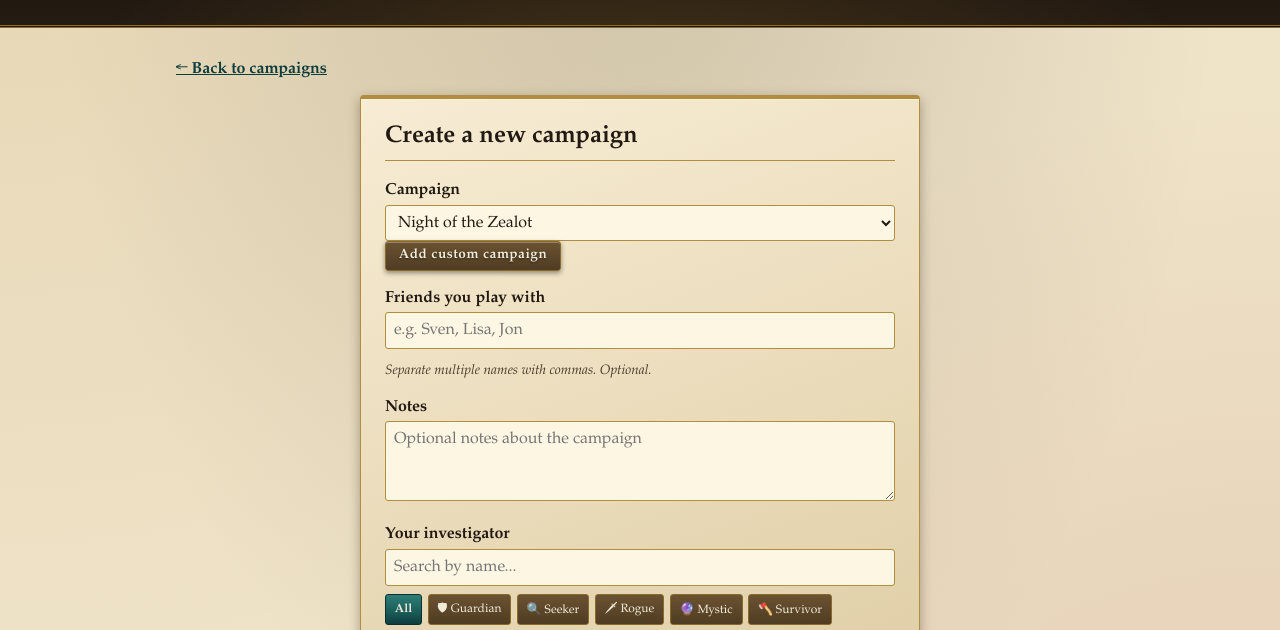
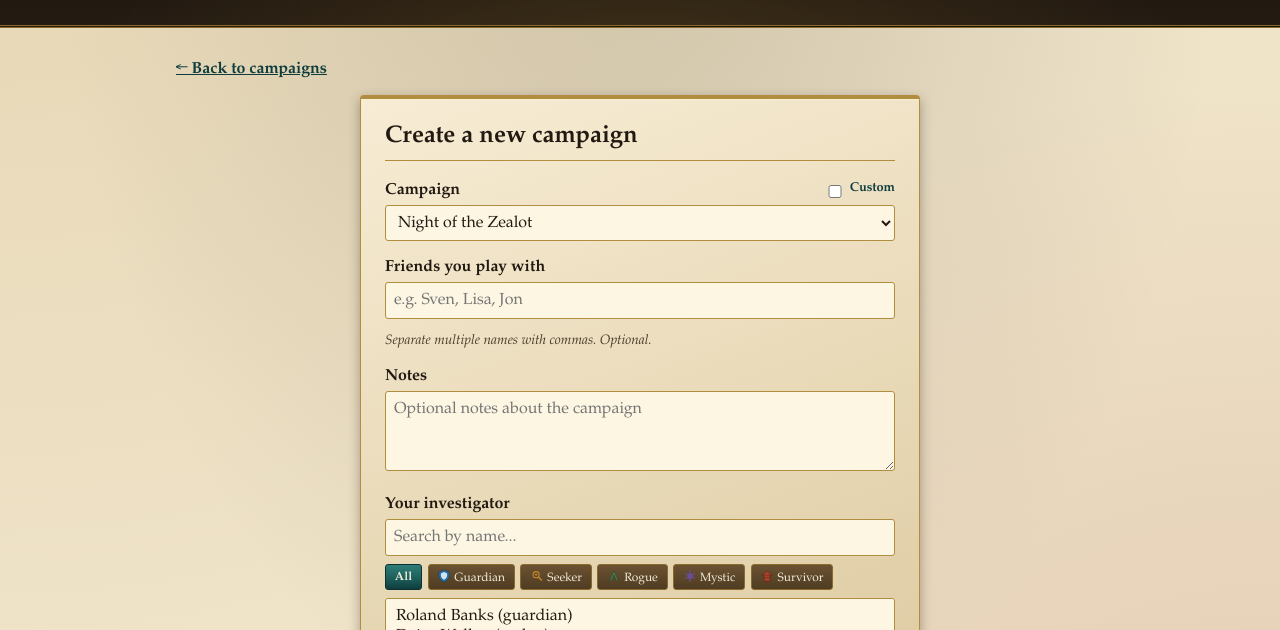
Before and after one commit to Hedstrommen/arkham-horror-lcg-xp-tracker, a website: page docs/index.html in a window 1280 px wide. Both pictures are taken after a click on the link "Create new campaign". Shown: the part 153-783 px from the top of the page. Drawn offline with Linux system fonts and the light colour scheme.

Commit message:
feat: replace emoji class symbols with svg icons and add custom-campaign checkbox
Co-authored-by: Hedstrommen <Hedstrommen@users.noreply.github.com>

```diff
--- a/docs/app.js
+++ b/docs/app.js
@@ -1,13 +1,6 @@
 const STORAGE_KEY = "arkham-xp-tracker.campaigns";
 const EXPORT_FILE_NAME = "arkham-xp-tracker-data.json";
-const FACTION_SYMBOLS = {
-  guardian: "🛡",
-  seeker: "🔍",
-  rogue: "🗡",
-  mystic: "🔮",
-  survivor: "🪓",
-  neutral: "◯",
-};
+
 
 let campaigns = [];
 let arkhamCatalog = { campaigns: [], investigators: [] };
@@ -88,7 +81,7 @@ function showOverview() {
 }
 
 function renderCampaignCard(campaign) {
-  const factionSymbol = FACTION_SYMBOLS[campaign.investigatorFaction] ?? FACTION_SYMBOLS.neutral;
+  const factionSymbol = renderClassIcon(campaign.investigatorFaction);
   return `
     <li class="campaign-card ${campaign.isActive ? "" : "inactive"}" data-campaign-id="${escapeHtml(campaign.id)}">
       <div class="title-row">
@@ -153,9 +146,14 @@ function showCreateCampaign() {
     <form class="form-card" id="create-campaign-form">
       <h2>Create a new campaign</h2>
       <div class="form-field">
-        <label for="campaignName">Campaign</label>
+        <label for="campaignName">Campaign
+          <span class="custom-campaign-toggle">
+            <input type="checkbox" id="custom-campaign-checkbox">
+            <label for="custom-campaign-checkbox" class="custom-campaign-label">Custom</label>
+          </span>
+        </label>
         <select id="campaignName" required>${campaignOptions}</select>
-        <button type="button" class="arkham-button subtle" id="add-custom-campaign-button">Add custom campaign</button>
+        <input type="text" id="customCampaignName" class="hidden" maxlength="120" placeholder="Write your own campaign name">
       </div>
       <div class="form-field hidden" id="custom-campaign-field">
         <label for="customCampaignName">Custom campaign name</label>
@@ -175,7 +173,7 @@ function showCreateCampaign() {
         <input type="text" id="investigator-search" placeholder="Search by name..." autocomplete="off">
         <div class="faction-filter" id="faction-filter">
           ${["all", "guardian", "seeker", "rogue", "mystic", "survivor"]
-            .map((faction) => `<button type="button" class="faction-filter-button ${faction === "all" ? "selected" : ""}" data-faction="${faction}">${faction === "all" ? "All" : FACTION_SYMBOLS[faction] + " " + faction}</button>`)
+            .map((faction) => `<button type="button" class="faction-filter-button ${faction === "all" ? "selected" : ""}" data-faction="${faction}">${faction === "all" ? "All" : renderClassIcon(faction) + " " + faction}</button>`)
             .join("")}
         </div>
         <select id="investigatorId" required size="6"></select>
@@ -193,12 +191,18 @@ function showCreateCampaign() {
     event.preventDefault();
     handleCreateCampaign();
   });
-  document.getElementById("add-custom-campaign-button").addEventListener("click", () => {
-    const selectElement = document.getElementById("campaignName");
-    const customField = document.getElementById("custom-campaign-field");
-    selectElement.classList.add("hidden");
-    customField.classList.remove("hidden");
-    document.getElementById("add-custom-campaign-button").classList.add("hidden");
+  document.getElementById("custom-campaign-checkbox").addEventListener("change", (event) => {
+    const isCustom = event.target.checked;
+    document.getElementById("campaignName").classList.toggle("hidden", isCustom);
+    document.getElementById("customCampaignName").classList.toggle("hidden", !isCustom);
+    if (isCustom) {
+      document.getElementById("campaignName").removeAttribute("required");
+      document.getElementById("customCampaignName").setAttribute("required", "required");
+      document.getElementById("customCampaignName").focus();
+    } else {
+      document.getElementById("customCampaignName").removeAttribute("required");
+      document.getElementById("campaignName").setAttribute("required", "required");
+    }
   });
 
   const searchInputElement = document.getElementById("investigator-search");
@@ -228,14 +232,13 @@ function renderInvestigatorOptions() {
   investigatorSelect.innerHTML = matchingInvestigators
     .map((investigator) =>
       `<option value="${escapeHtml(investigator.investigatorId)}">
-        ${FACTION_SYMBOLS[investigator.factionName] ?? ""} ${escapeHtml(investigator.investigatorName)} (${escapeHtml(investigator.factionName)})
+        ${escapeHtml(investigator.investigatorName)} (${escapeHtml(investigator.factionName)})
       </option>`)
     .join("");
 }
 
 function handleCreateCampaign() {
-  const customField = document.getElementById("custom-campaign-field");
-  const isCustomCampaign = !customField.classList.contains("hidden");
+  const isCustomCampaign = document.getElementById("custom-campaign-checkbox").checked;
   const campaignName = isCustomCampaign
     ? document.getElementById("customCampaignName").value
     : document.getElementById("campaignName").value;
@@ -293,7 +296,7 @@ function showGainExperience() {
     <div class="campaign-context">
       <span>${escapeHtml(campaign.campaignName)}</span>
       <span class="faction-icon ${escapeHtml(campaign.investigatorFaction)}">
-        <span class="faction-symbol">${FACTION_SYMBOLS[campaign.investigatorFaction] ?? FACTION_SYMBOLS.neutral}</span>
+        <span class="faction-symbol">${renderClassIcon(campaign.investigatorFaction)}</span>
         ${escapeHtml(campaign.investigatorFaction)}
       </span>
       <span>${escapeHtml(campaign.investigatorName)}</span>
--- /dev/null
+++ b/docs/class-icons.js
@@ -0,0 +1,18 @@
+const CLASS_ICONS = {
+  guardian:
+    '<svg class="class-icon" viewBox="0 0 32 32" aria-label="guardian"><path d="M16 2 L28 7 V15 C28 22 22.5 27.5 16 30 C9.5 27.5 4 22 4 15 V7 Z" fill="#2c6e9e" stroke="#173d5c" stroke-width="1.5"/><path d="M16 7 L23 10 V15 C23 19.5 20 23 16 24.7 C12 23 9 19.5 9 15 V10 Z" fill="#cfe3f2"/></svg>',
+  seeker:
+    '<svg class="class-icon" viewBox="0 0 32 32" aria-label="seeker"><circle cx="14" cy="13" r="7" fill="none" stroke="#c8842c" stroke-width="2.5"/><path d="M19.2 18.2 L26 25" stroke="#c8842c" stroke-width="3.5" stroke-linecap="round"/><path d="M11 13 H17 M14 10 V16" stroke="#c8842c" stroke-width="2"/></svg>',
+  rogue:
+    '<svg class="class-icon" viewBox="0 0 32 32" aria-label="rogue"><path d="M6 26 L16 4 L26 26 L21 26 L16 14 L11 26 Z" fill="#4f7a4f" stroke="#2f4a2f" stroke-width="1.5"/></svg>',
+  mystic:
+    '<svg class="class-icon" viewBox="0 0 32 32" aria-label="mystic"><circle cx="16" cy="16" r="6" fill="#6b4d9e"/><path d="M16 3 L18.5 12 L27 10 L20 16 L27 22 L18.5 20 L16 29 L13.5 20 L5 22 L12 16 L5 10 L13.5 12 Z" fill="none" stroke="#6b4d9e" stroke-width="1.6"/></svg>',
+  survivor:
+    '<svg class="class-icon" viewBox="0 0 32 32" aria-label="survivor"><path d="M16 4 L28 14 H23 V28 H9 V14 H4 Z" fill="#a4442c" stroke="#5f2416" stroke-width="1.5"/><path d="M9 14 H23 M9 20 H23" stroke="#5f2416" stroke-width="1.2"/></svg>',
+  neutral:
+    '<svg class="class-icon" viewBox="0 0 32 32" aria-label="neutral"><circle cx="16" cy="16" r="11" fill="none" stroke="#7a7266" stroke-width="2.5"/></svg>',
+};
+
+function renderClassIcon(factionName) {
+  return CLASS_ICONS[factionName] ?? CLASS_ICONS.neutral;
+}
--- a/docs/index.html
+++ b/docs/index.html
@@ -13,6 +13,7 @@
   </header>
   <main id="app"></main>
   <script src="domain.js"></script>
+  <script src="class-icons.js"></script>
   <script src="app.js"></script>
 </body>
 </html>
--- a/docs/styles/arkham.css
+++ b/docs/styles/arkham.css
@@ -453,3 +453,42 @@ main {
   font-style: italic;
   color: var(--ink-soft);
 }
+
+.custom-campaign-toggle {
+  float: right;
+  display: inline-flex;
+  align-items: center;
+  gap: 0.3rem;
+  font-size: 0.8rem;
+  font-weight: normal;
+  text-transform: none;
+}
+
+.custom-campaign-toggle input[type="checkbox"] {
+  width: 0.85rem;
+  height: 0.85rem;
+  accent-color: var(--teal);
+  cursor: pointer;
+}
+
+.custom-campaign-label {
+  cursor: pointer;
+  color: var(--teal-deep);
+}
+
+.class-icon {
+  width: 1em;
+  height: 1em;
+  vertical-align: -0.12em;
+}
+
+.faction-symbol .class-icon {
+  width: 28px;
+  height: 28px;
+}
+
+.faction-filter-button .class-icon {
+  width: 14px;
+  height: 14px;
+  vertical-align: -0.15em;
+}
--- a/src/presentation/styles/arkham.css
+++ b/src/presentation/styles/arkham.css
@@ -455,3 +455,42 @@ main {
   font-style: italic;
   color: var(--ink-soft);
 }
+
+.custom-campaign-toggle {
+  float: right;
+  display: inline-flex;
+  align-items: center;
+  gap: 0.3rem;
+  font-size: 0.8rem;
+  font-weight: normal;
+  text-transform: none;
+}
+
+.custom-campaign-toggle input[type="checkbox"] {
+  width: 0.85rem;
+  height: 0.85rem;
+  accent-color: var(--teal);
+  cursor: pointer;
+}
+
+.custom-campaign-label {
+  cursor: pointer;
+  color: var(--teal-deep);
+}
+
+.class-icon {
+  width: 1em;
+  height: 1em;
+  vertical-align: -0.12em;
+}
+
+.faction-symbol .class-icon {
+  width: 28px;
+  height: 28px;
+}
+
+.faction-filter-button .class-icon {
+  width: 14px;
+  height: 14px;
+  vertical-align: -0.15em;
+}
```
Also changed, not shown: src/presentation/views/create-campaign-view.ts (+32 -25 lines), src/presentation/views/faction-icon.ts (+8 -8 lines).
